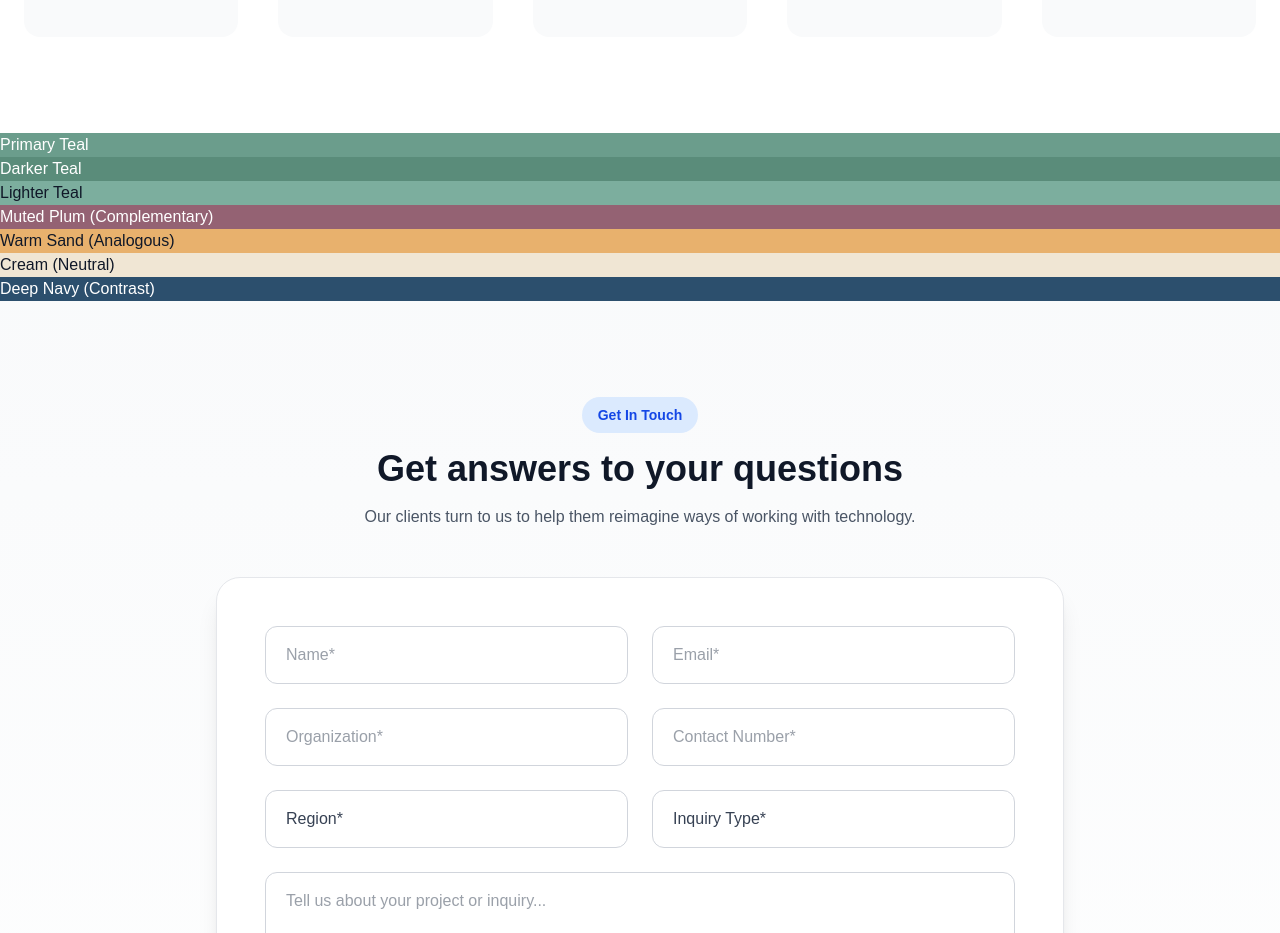
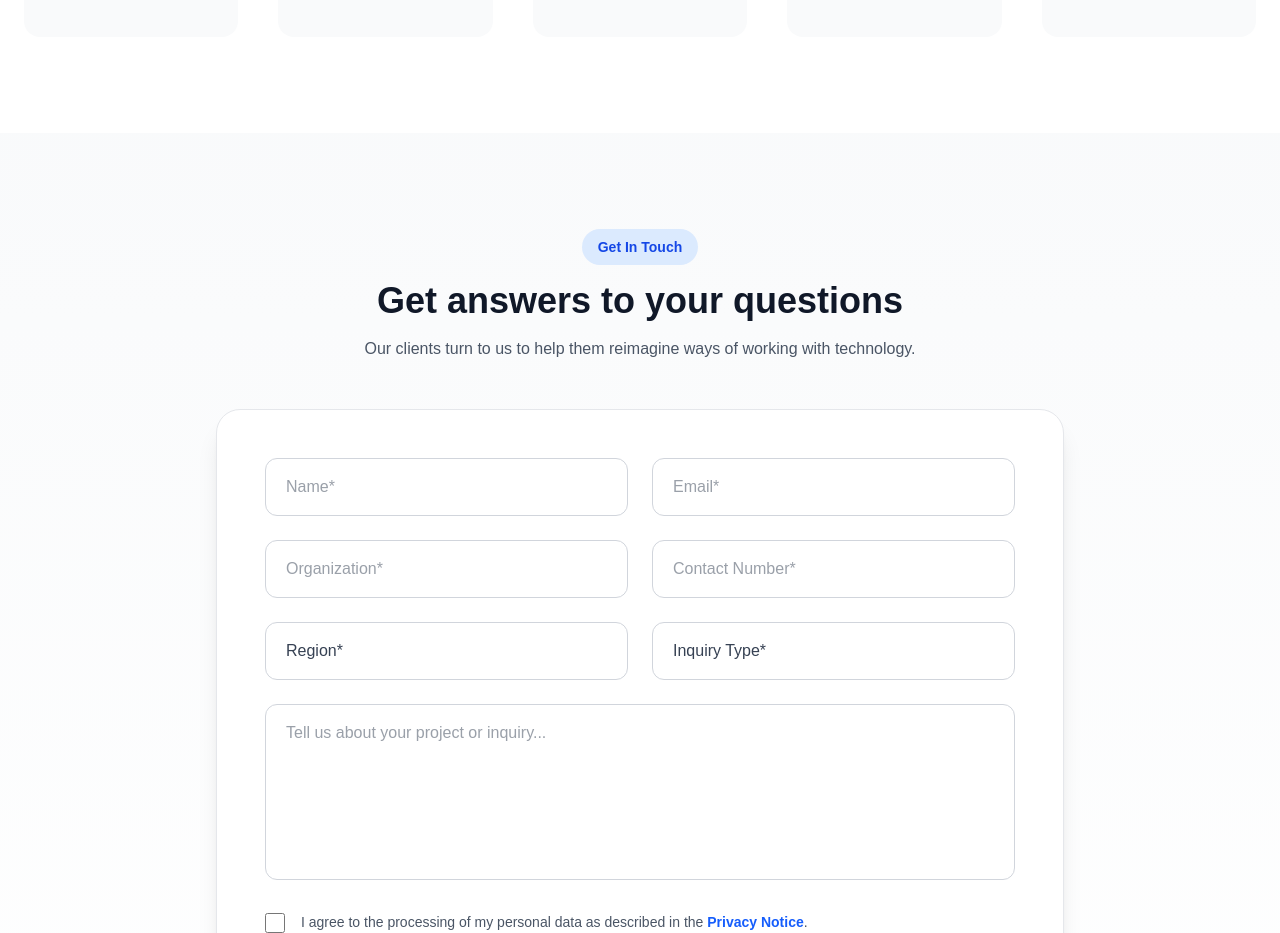
Before and after one commit to Asraaruddin/infogrowth, a Next.js app: page / in a window 1280 px wide. Shown: the part 3260-4193 px from the top of the page. Built offline with nearby package versions, Linux system fonts and the light colour scheme.

Commit message:
added the  admin

```diff
--- a/app/admin/page.tsx
+++ b/app/admin/page.tsx
@@ -1,4 +1,6 @@
 'use client';
+// Add this line to disable static generation
+export const dynamic = 'force-dynamic';
 
 import React, { useState, useEffect } from 'react';
 import { useRouter } from 'next/navigation';
--- a/app/page.tsx
+++ b/app/page.tsx
@@ -268,19 +268,6 @@ export default function Home() {
     </div>
   </div>
 </section>
-
-
-
-<div className="bg-[#6b9d8c] text-white">Primary Teal</div>
-<div className="bg-[#5a8c7a] text-white">Darker Teal</div>
-<div className="bg-[#7cae9e] text-gray-900">Lighter Teal</div>
-
-
-<div className="bg-[#946273] text-white">Muted Plum (Complementary)</div>
-<div className="bg-[#e8b16d] text-gray-900">Warm Sand (Analogous)</div>
-<div className="bg-[#f0e6d4] text-gray-900">Cream (Neutral)</div>
-<div className="bg-[#2c4f6d] text-white">Deep Navy (Contrast)</div>
-
       {/* ================= QUICK INQUIRY ================= */}
       <section className="py-24 bg-gradient-to-b from-gray-50 to-white">
         <div className="max-w-4xl mx-auto px-6">
```
